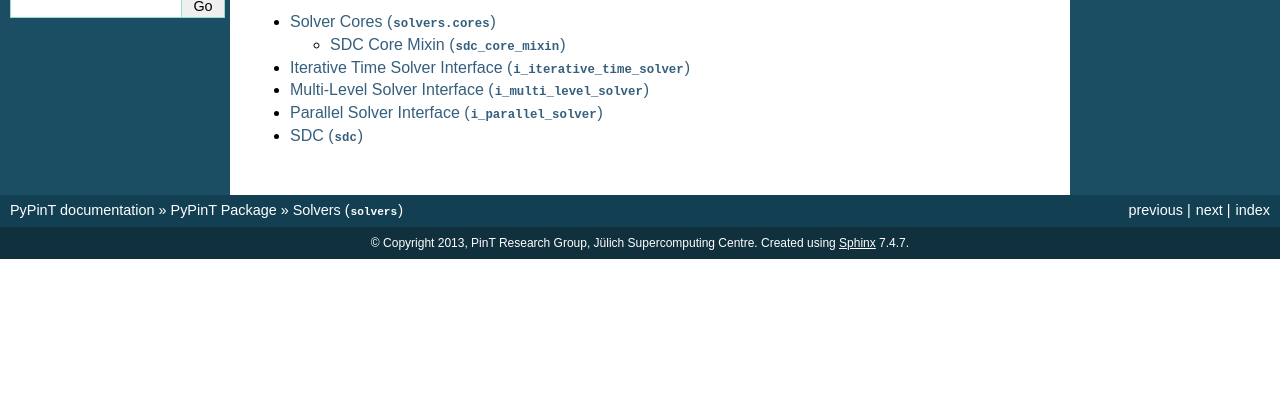
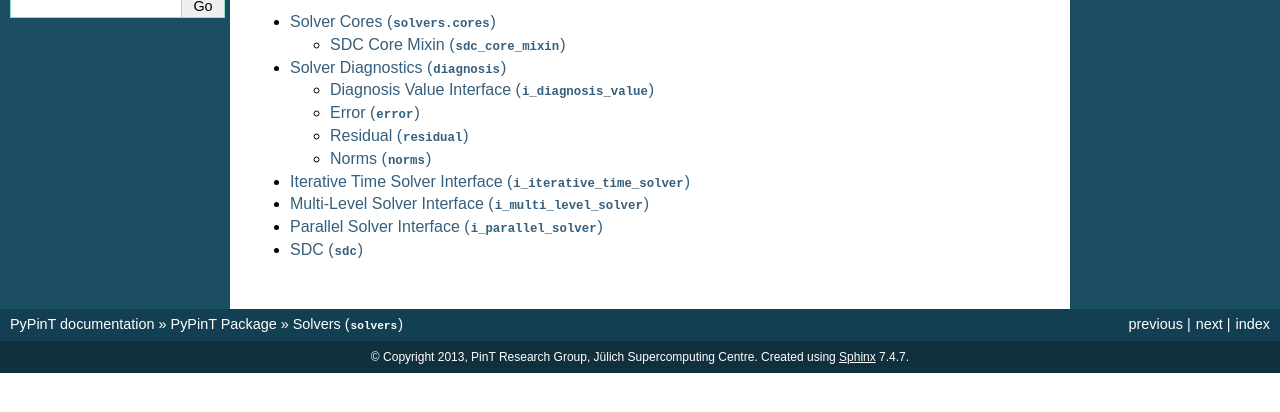
Before and after one commit to Parallel-in-Time/PyPinT, a Sphinx documentation site: the page built from doc/source/api/solvers/package.rst, in a window 1280 px wide, cut to the strip 192-604 px from the top of the page. Built offline with Sphinx 7.4.7, drawn with Linux system fonts in a browser that asks for light colours.

Commit message:
docu: for diagnosis values
Signed-off-by: Torbjörn Klatt <t.klatt@fz-juelich.de>

```diff
--- /dev/null
+++ b/doc/source/api/solvers/diagnosis/error.rst
@@ -0,0 +1,4 @@
+Error (:mod:`error`)
+====================
+
+.. automodule:: pypint.solvers.diagnosis.error
--- /dev/null
+++ b/doc/source/api/solvers/diagnosis/i_diagnosis_value.rst
@@ -0,0 +1,4 @@
+Diagnosis Value Interface (:mod:`i_diagnosis_value`)
+====================================================
+
+.. automodule:: pypint.solvers.diagnosis.i_diagnosis_value
--- /dev/null
+++ b/doc/source/api/solvers/diagnosis/norms.rst
@@ -0,0 +1,4 @@
+Norms (:mod:`norms`)
+====================
+
+.. automodule:: pypint.solvers.diagnosis.norms
--- /dev/null
+++ b/doc/source/api/solvers/diagnosis/residual.rst
@@ -0,0 +1,4 @@
+Residual (:mod:`residual`)
+==========================
+
+.. automodule:: pypint.solvers.diagnosis.residual
--- a/doc/source/api/solvers/package.rst
+++ b/doc/source/api/solvers/package.rst
@@ -2,10 +2,13 @@ Solvers (:mod:`solvers`)
 ========================
 
 .. automodule:: pypint.solvers
+    :no-members:
+    :no-inherited-members:
 
 .. toctree::
 
     cores/package
+    diagnosis/package
     i_iterative_time_solver
     i_multi_level_solver
     i_parallel_solver
```
Also changed, not shown: doc/source/api/solvers/diagnosis/package.rst (added, +13 -0 lines).
